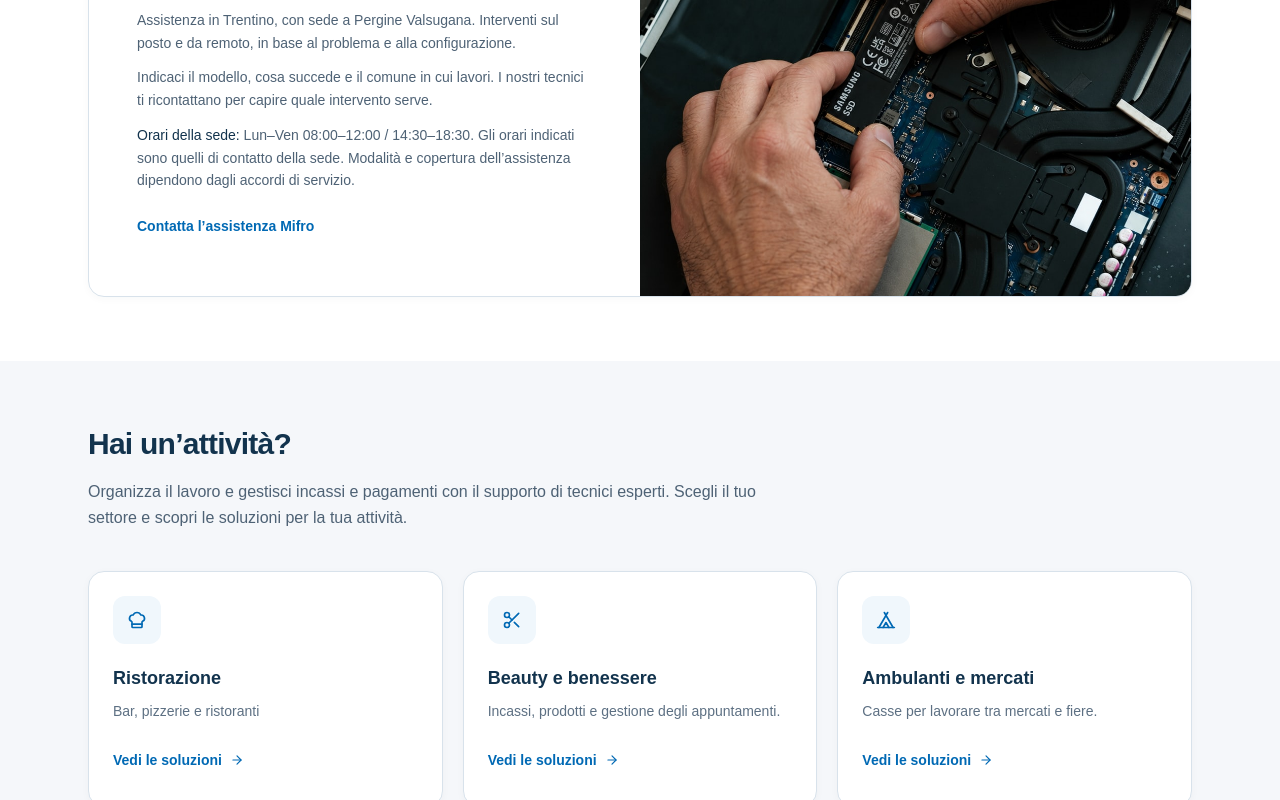
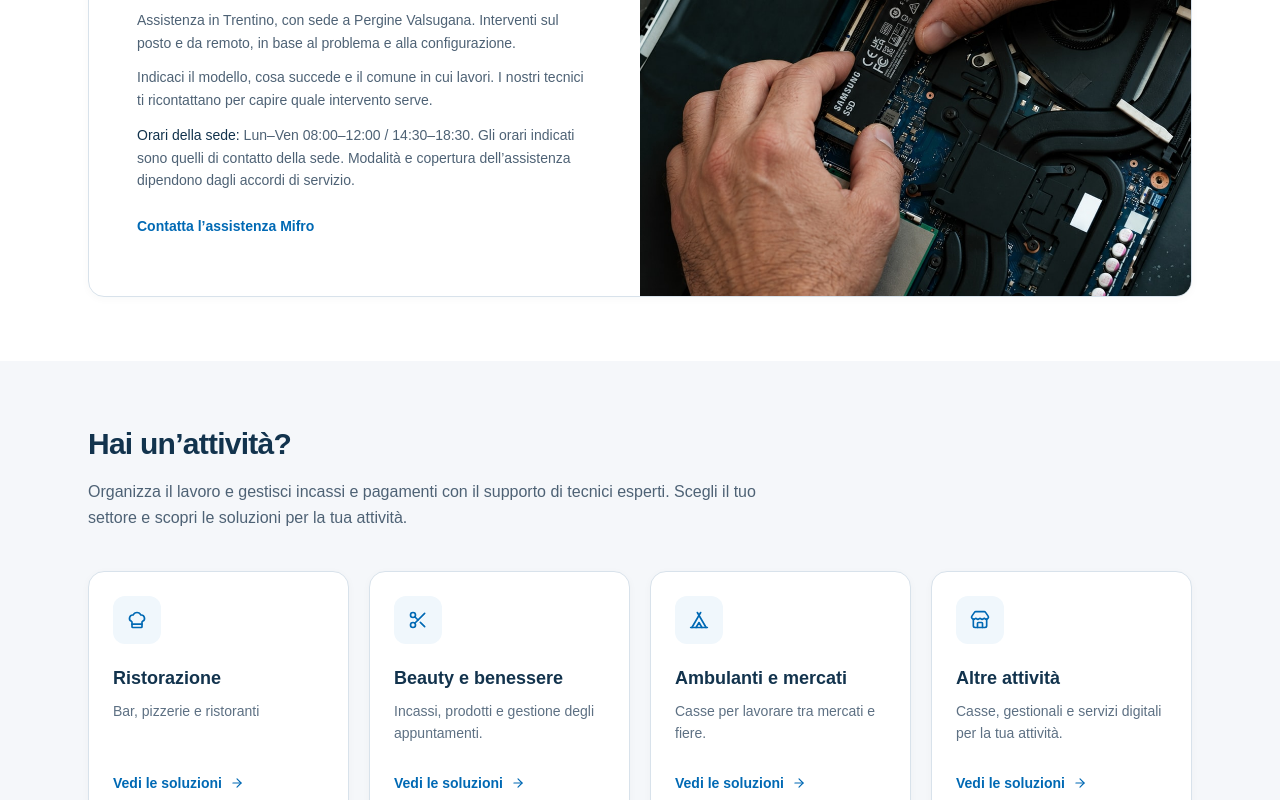
Before and after one commit to DavideMichelon10/mifro, a Next.js app: page /prodotti-assistenza in a window 1280 px wide. Shown: the part 2000-2800 px from the top of the page. Built offline with nearby package versions, Linux system fonts and the light colour scheme; a web font is replaced by a local one.

Commit message:
Uniforma animazioni e rimuovi riquadro assistenza dai settori

```diff
--- a/src/app/(site)/prodotti-assistenza/page.tsx
+++ b/src/app/(site)/prodotti-assistenza/page.tsx
@@ -6,6 +6,7 @@ import { Icon } from "@/components/Icons";
 import Card from "@/components/Card";
 import Section, { SectionHeader } from "@/components/Section";
 import PageIntro from "@/components/PageIntro";
+import ScrollReveal from "@/components/ScrollReveal";
 import ContactCta from "@/components/ContactCta";
 
 export const metadata = createPageMetadata({ ...siteConfig.seo.prodottiAssistenza, path: "/prodotti-assistenza" });
@@ -19,7 +20,8 @@ export default function ProdottiAssistenzaPage() {
       <Section>
         <div className="space-y-6 sm:space-y-8">
           {blocks.map((block, index) => (
-            <section key={block.id} id={block.id} aria-labelledby={`${block.id}-title`} className="surface-card grid overflow-hidden md:grid-cols-2">
+            <section key={block.id} id={block.id} aria-labelledby={`${block.id}-title`}>
+              <ScrollReveal className="surface-card grid overflow-hidden md:grid-cols-2">
                 <div className={`relative aspect-[4/3] bg-gray-50 md:aspect-auto md:min-h-[360px] lg:min-h-[400px] ${index % 2 === 1 ? "md:order-2" : ""}`}>
                   <Image
                     src={block.image}
@@ -43,22 +45,26 @@ export default function ProdottiAssistenzaPage() {
                   )}
                   {block.id === "pagamenti" && <Link href="/news/guida-ade-collegamento-rt-pos" className="text-link mt-4">Leggi la guida al collegamento RT–POS</Link>}
                 </div>
+              </ScrollReveal>
             </section>
           ))}
         </div>
       </Section>
       <Section id="settori" gray>
+        <ScrollReveal>
           <SectionHeader title={sectorsIntro.title} subtitle={sectorsIntro.description} />
-        <div className="grid gap-5 sm:grid-cols-2 lg:grid-cols-3">
-          {siteConfig.sectors.map((sector) => (
+        </ScrollReveal>
+        <div className="grid gap-5 sm:grid-cols-2 lg:grid-cols-4">
+          {siteConfig.sectors.map((sector, index) => (
+            <ScrollReveal key={sector.title} delay={(index + 1) as 1 | 2 | 3 | 4}>
               <Card
-              key={sector.title}
                 title={sector.title}
                 description={sector.description}
                 icon={sector.icon}
                 href={sector.href}
                 linkLabel="Vedi le soluzioni"
               />
+            </ScrollReveal>
           ))}
         </div>
       </Section>
--- a/src/app/(site)/soluzioni/[settore]/page.tsx
+++ b/src/app/(site)/soluzioni/[settore]/page.tsx
@@ -77,7 +77,7 @@ export default async function SectorPage({ params }: PageProps) {
           </ScrollReveal>
           <div className="grid gap-5 md:grid-cols-2">
             {sector.digitalServices.map((service, index) => (
-              <ScrollReveal key={service.title} delay={Math.min(index + 1, 3) as 1 | 2 | 3}>
+              <ScrollReveal key={service.title} delay={Math.min(index + 1, 4) as 1 | 2 | 3 | 4}>
                 <article className="surface-card h-full p-6 sm:p-8">
                   <div className="icon-tile mb-5"><Icon name={service.icon} aria-hidden="true" className="h-6 w-6" /></div>
                   <h3 className="text-2xl font-bold tracking-tight text-brand-900">{service.title}</h3>
@@ -132,7 +132,7 @@ export default async function SectorPage({ params }: PageProps) {
           {sector.solutions.map((solution, index) => (
             <ScrollReveal
               key={solution.name}
-              delay={Math.min(index + 1, 3) as 1 | 2 | 3}
+              delay={Math.min(index + 1, 4) as 1 | 2 | 3 | 4}
               className="md:row-span-3 md:grid md:grid-rows-subgrid md:gap-0"
             >
               <SolutionCard
@@ -141,10 +141,6 @@ export default async function SectorPage({ params }: PageProps) {
               />
             </ScrollReveal>
           ))}
-        </div>
-        <div className="mt-6 rounded-xl border border-brand-100 bg-white p-5 sm:p-6">
-          <h3 className="font-semibold text-brand-900">Installazione e assistenza, con i tecnici Mifro</h3>
-          <p className="mt-2 text-sm leading-relaxed text-gray-600">Configuriamo la soluzione, ti insegniamo a usarla e restiamo al tuo fianco per dubbi e necessità, anche dopo l’avvio.</p>
         </div>
         <a href="#richiedi-proposta" className="text-link mt-5">{sector.cta}<ArrowRight aria-hidden="true" className="h-4 w-4 shrink-0" /></a>
       </Section>
--- a/src/app/globals.css
+++ b/src/app/globals.css
@@ -75,7 +75,9 @@ body {
   transition: opacity 0.6s ease-out, transform 0.6s ease-out;
 }
 
-.animate-on-scroll.is-visible {
+.animate-on-scroll.is-visible,
+.animate-on-scroll:focus-within,
+section:target .animate-on-scroll {
   opacity: 1;
   transform: translateY(0);
 }
```
Also changed, not shown: 1 other file (tests, documents, lock files or other folders). Lines whose indentation alone changed are shown as unchanged.
